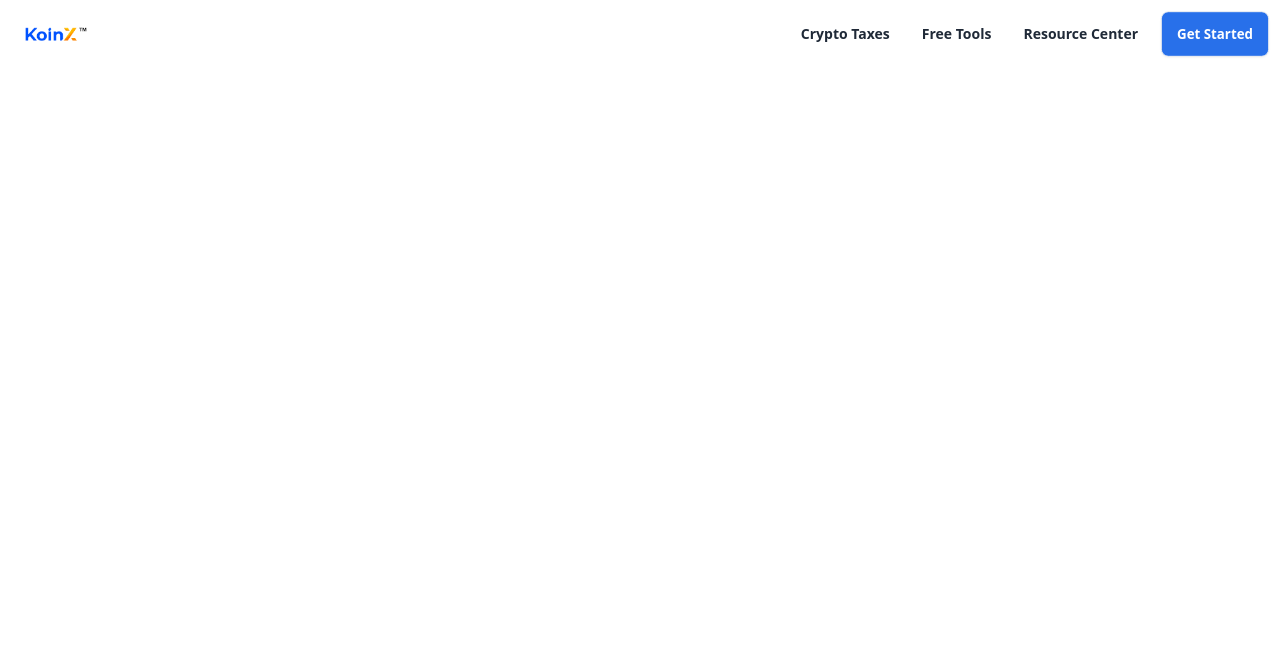
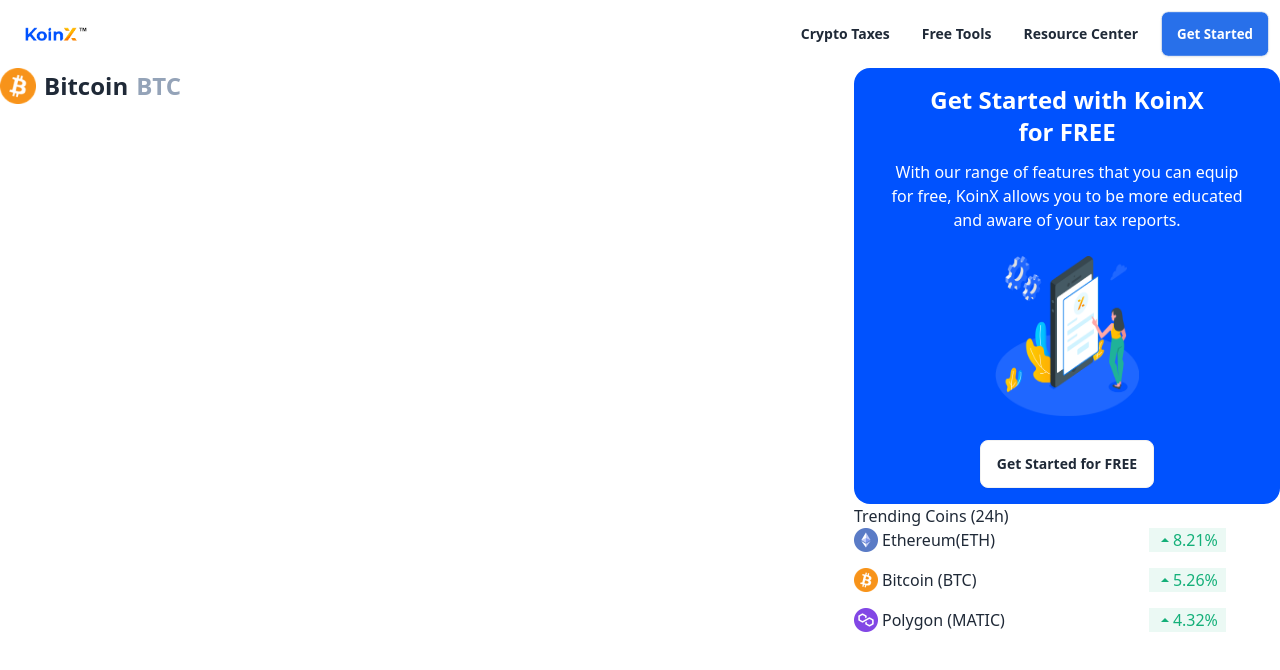
Before and after one commit to joymajumder23/basify-koinx, a React (Vite) app: page / in a window 1280 px wide. Shown: the top 670 px of the page. Built offline with nearby package versions, Linux system fonts and the light colour scheme.

Commit message:
navbar added and home pages implementing

```diff
--- a/package.json
+++ b/package.json
@@ -12,6 +12,7 @@
   "dependencies": {
     "react": "^18.3.1",
     "react-dom": "^18.3.1",
+    "react-icons": "^5.3.0",
     "react-router-dom": "^6.26.2"
   },
   "devDependencies": {
--- a/src/components/Home/Home/Home.jsx
+++ b/src/components/Home/Home/Home.jsx
@@ -1,7 +1,54 @@
+import { IoMdArrowDropup } from "react-icons/io";
+import icon1 from "../../../assets/images/icon2.png";
+import icon2 from "../../../assets/images/icon6.png";
+import icon3 from "../../../assets/images/icon3.png";
+import icon4 from "../../../assets/images/icon1.png";
 const Home = () => {
     return (
-        <div>
+        <div className="mx-auto max-w-screen-xl">
+            <div className="flex justify-between">
+                <div>
+                    <h3 className="flex items-center gap-2 text-2xl font-semibold"><img className="w-9" src={icon1} alt="" />Bitcoin <span className="text-slate-400">BTC</span></h3>
+                </div>
+                <div>
+                    <div className="bg-[#0052FE] px-8 py-4 rounded-2xl w-[426px] h-[515px]flex justify-center text-center space-y-6">
+                        <div className="space-y-3">
+                            <h1 className="text-white text-2xl font-bold">Get Started with KoinX <br /> for FREE</h1>
+                            <p className="text-white">With our range of features that you can equip for free,
+                                KoinX allows you to be more educated and aware of your tax reports.</p>
+                        </div>
+                        <div className="flex justify-center">
+                            <img className="w-36 h-40" src={icon2} alt="" />
+                        </div>
+                        <button className="btn bg-white">Get Started for FREE</button>
+                    </div>
+                    <div>
+                        <h1>Trending Coins (24h)</h1>
+                        <div className="flex gap-36 items-center">
+                            <div className="space-y-4">
+                                <div className="flex items-center gap-1">
+                                    <img className="w-6" src={icon3} alt="" />
+                                    <h2>Ethereum(ETH)</h2>
+                                </div>
+                                <div className="flex items-center gap-1">
+                                    <img className="w-6" src={icon1} alt="" />
+                                    <h2>Bitcoin (BTC)</h2>
+                                </div>
+                                <div className="flex items-center gap-1">
+                                    <img className="w-6" src={icon4} alt="" />
+                                    <h2>Polygon (MATIC)</h2>
+                                </div>
+                            </div>
 
+                            <div className="space-y-4">
+                                <p className="text-[#14B079] bg-[#EBF9F4] flex items-center px-2"><IoMdArrowDropup></IoMdArrowDropup> <span>8.21%</span></p>
+                                <p className="text-[#14B079] bg-[#EBF9F4] flex items-center px-2"><IoMdArrowDropup></IoMdArrowDropup> <span>5.26%</span></p>
+                                <p className="text-[#14B079] bg-[#EBF9F4] flex items-center px-2"><IoMdArrowDropup></IoMdArrowDropup> <span>4.32%</span></p>
+                            </div>
+                        </div>
+                    </div>
+                </div>
+            </div>
         </div>
     );
 };
--- a/src/components/Root/Root.jsx
+++ b/src/components/Root/Root.jsx
@@ -1,9 +1,11 @@
+import { Outlet } from "react-router-dom";
 import Navbar from "../Layouts/Navbar/Navbar";
 
 const Root = () => {
     return (
         <div>
             <Navbar></Navbar>
+            <Outlet></Outlet>
         </div>
     );
 };
--- a/src/routes/Routes.jsx
+++ b/src/routes/Routes.jsx
@@ -2,6 +2,7 @@
     createBrowserRouter
   } from "react-router-dom";
 import Root from "../components/Root/Root";
+import Home from "../components/Home/Home/Home";
 
   const router = createBrowserRouter([
     {
@@ -9,7 +10,8 @@
       element: <Root></Root>,
       children: [
         {
-
+          path: "/",
+          element: <Home></Home>
         }
       ]
     },
```
Also changed, not shown: 1 other file (tests, documents, lock files or other folders).
